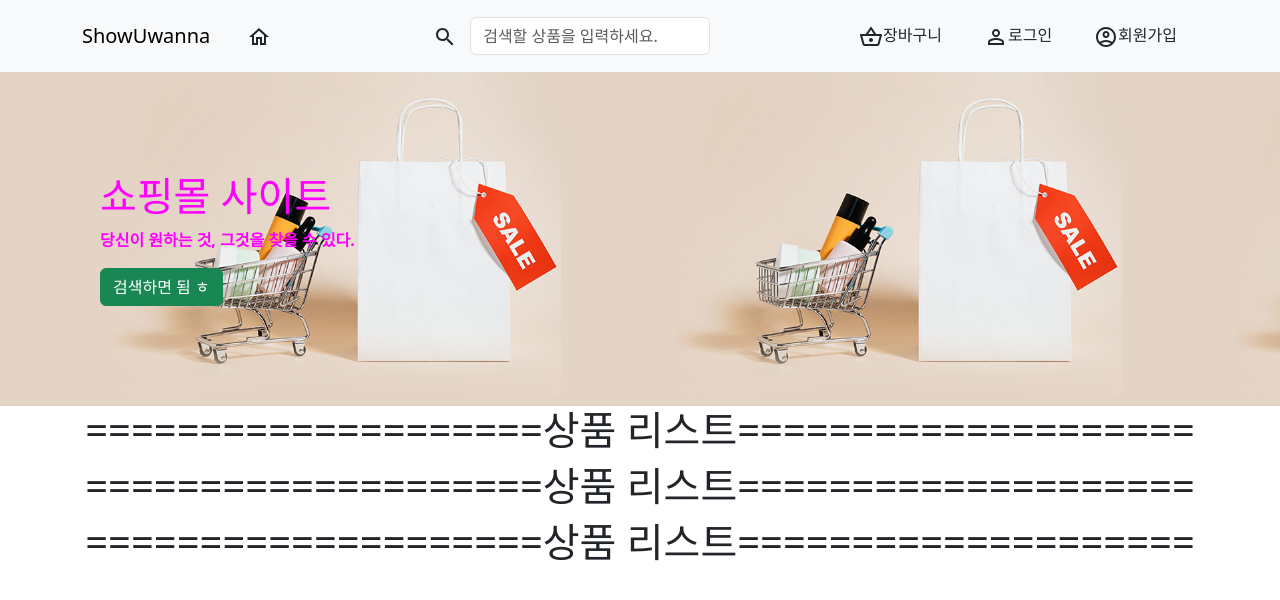
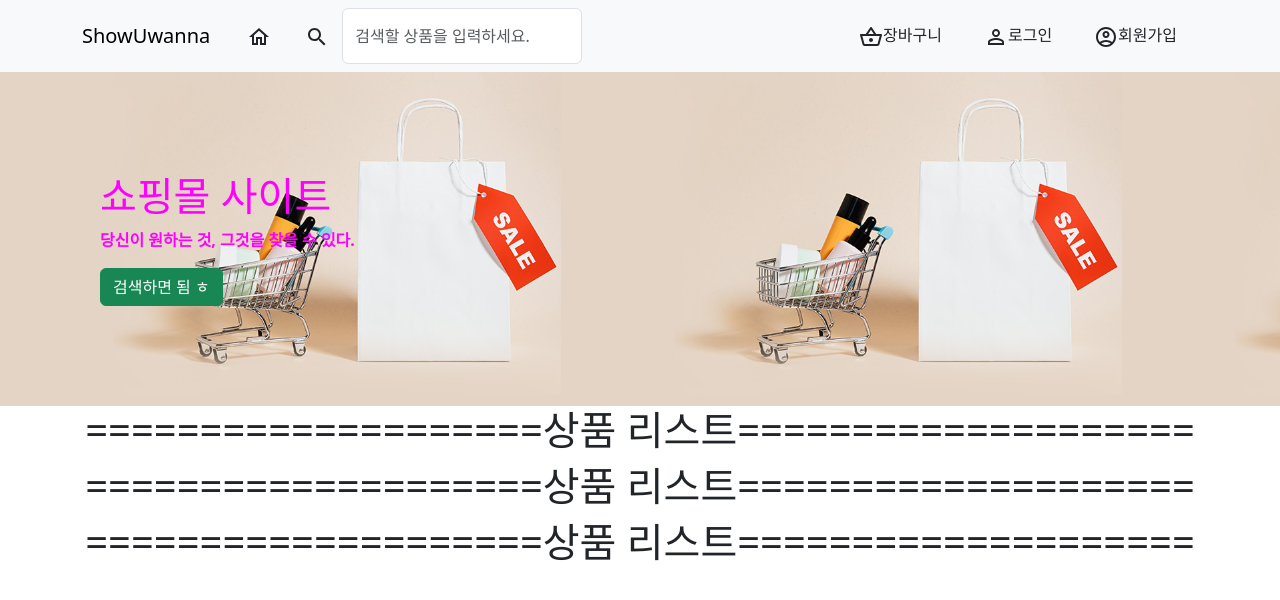
Before and after one commit to aaingyunii/front-end-study, a React (Create React App) app in the folder shopping/: page / in a window 1280 px wide. Shown: the top 600 px of the page. Built offline with nearby package versions, Linux system fonts and the light colour scheme.

Commit message:
update HeaderNav

```diff
--- a/shopping/src/Components/HeaderNav.js
+++ b/shopping/src/Components/HeaderNav.js
@@ -26,9 +26,6 @@ function HeaderNav() {
                             <Button variant="outlined"><HomeOutlinedIcon /></Button>
                         </Link>
 
-                        {/* <Button variant="outlined"><CategoryOutlinedIcon /></Button> */}
-                    </Nav>
-                    <Nav className='d-flex justify-content-center align-items-center me-auto'>
                         <Button variant="outlined"> <SearchIcon /></Button>
                         {/* d-flex -> display:flex; 가로정렬 */}
                         <Form className="d-flex">
@@ -39,7 +36,9 @@ function HeaderNav() {
                                 style={{ width: '15rem' }}
                             />
                         </Form>
+                        {/* <Button variant="outlined"><CategoryOutlinedIcon /></Button> */}
                     </Nav>
+
                     <Nav className='ml-auto'>
                         {/* 장바구니 버튼 */}
                         <Link to="/cart" className="nav-link">
```
